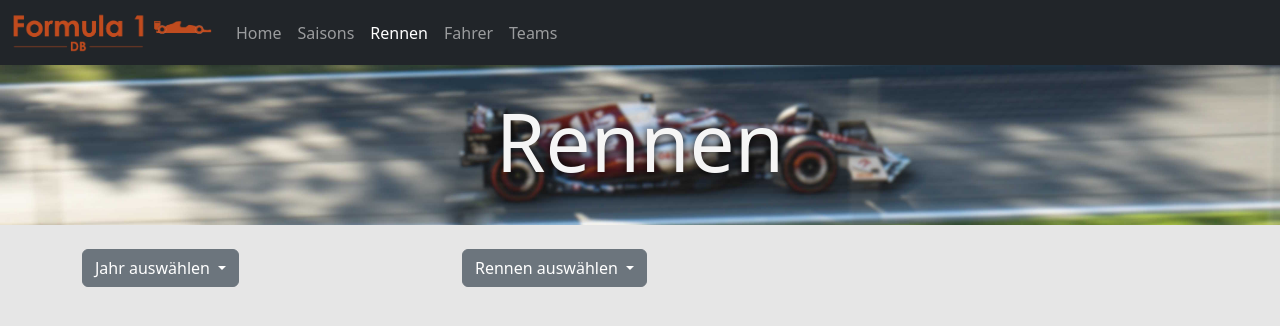
After one commit to nicilandtwing/DA_Cecilio_Landtwing, a PHP site: page /race.php in a window 1280 px wide. The commit adds this page. Shown: the top 326 px of the page. Run offline with PHP 8.4, Linux system fonts and the light colour scheme; tables that the repository leaves empty or names only in its code hold one stand-in row (values such as "Sample post").

Commit message:
CF: Season-List, Season, race PHP's erstellt, selects bearbeitet

```diff
--- a/css/style.css
+++ b/css/style.css
@@ -1,9 +1,17 @@
 body{
-    background-color: aqua;
+    background-color: rgb(230, 230, 230)!important;
 }
 
 #welcome-image{
     background-image: url("../images/background_blur.jpg");
+    background-repeat: no-repeat;
+    background-size: cover;
+    background-position: center;
+    height: 20vh;
+}
+
+#seasons-image{
+    background-image: url("../images/seasons_blur.jpg");
     background-repeat: no-repeat;
     background-size: cover;
     background-position: center;
@@ -15,6 +23,12 @@ body{
     text-shadow: 0px 0px 10px black;
 }
 
+#subpage-text{
+    color: whitesmoke;
+    text-shadow: 0px 0px 10px black;
+    font-size: 10vh;
+}
+
 #welcome-text-logo{
     height: 7vh;
 }
@@ -22,3 +36,12 @@ body{
 .test-border{
     border: 2px dotted red;
 }
+
+#last-race-current-scores{
+    padding-top: 5vh;
+}
+
+a.custom-link{
+    color: black!important;
+    font-weight: bold;
+}
--- /dev/null
+++ b/race.php
@@ -0,0 +1,140 @@
+<!doctype html>
+<html lang="de">
+  <head>
+    <meta charset="utf-8">
+    <meta name="viewport" content="width=device-width, initial-scale=1">
+    <title>Formula 1 DB - Rennen</title>
+    <link href="css/style.css" rel="stylesheet">
+    <link href="https://cdn.jsdelivr.net/npm/bootstrap@5.2.3/dist/css/bootstrap.min.css" rel="stylesheet" integrity="sha384-rbsA2VBKQhggwzxH7pPCaAqO46MgnOM80zW1RWuH61DGLwZJEdK2Kadq2F9CUG65" crossorigin="anonymous">
+    <?php
+                require_once "php/config.php";
+    ?>
+  </head>
+  <body>
+    <nav class="navbar navbar-dark bg-dark navbar-expand-md">
+        <div class="container-fluid">
+          <a class="navbar-brand" href="#">
+            <img src="images/Logo.png" alt="Formula 1 DB Logo" width="200px"/>
+          </a>
+          <button class="navbar-toggler" type="button" data-bs-toggle="collapse" data-bs-target="#navbarSupportedContent" aria-controls="navbarSupportedContent" aria-expanded="false" aria-label="Toggle navigation">
+            <span class="navbar-toggler-icon"></span>
+          </button>
+          <div class="collapse navbar-collapse" id="navbarSupportedContent">
+            <ul class="navbar-nav me-auto mb-2 mb-lg-0">
+              <li class="nav-item">
+                <a class="nav-link" href="index.php">Home</a>
+              </li>
+              <li class="nav-item">
+              <a class="nav-link" href="season-list.php">Saisons</a>
+              </li>
+              <li class="nav-item">
+                <a class="nav-link active" aria-current="page" href="race.php">Rennen</a>
+              </li>
+              <li class="nav-item">
+                <a class="nav-link" href="#">Fahrer</a>
+              </li>
+              <li class="nav-item">
+                <a class="nav-link" href="#">Teams</a>
+              </li>
+            </ul>
+          </div>
+        </div>
+      </nav>
+
+      <!-- Rennen-Banner -->
+    <section id="seasons-image" class="d-flex flex-column justify-content-center align-items-center container-fluid">
+      <h1 id="subpage-text">Rennen</h1>
+    </section>
+<br>
+
+    <section id="race-selection" class="container">
+      <div class="row">
+        <div class="col-4">
+          <div class="dropdown">
+            <button class="btn btn-secondary dropdown-toggle" type="button" data-bs-toggle="dropdown" aria-expanded="false">
+             <?php
+             if (isset($_GET['year'])) {
+              // Die Variable ist in der URL vorhanden
+              $year = $_GET['year'];
+              if (empty($year)){
+                echo "Jahr auswählen";
+              }else{
+              echo "$year";
+              }
+          } else {
+              // Die Variable fehlt in der URL
+              echo "Jahr auswählen";
+          };
+
+             ?>
+            </button>
+            <ul class="dropdown-menu">
+              <?php
+                $years_sql = "SELECT DISTINCT year FROM races ORDER BY year DESC;";
+                $years_result = mysqli_query($link, $years_sql);
+                if(mysqli_num_rows($years_result) > 0){
+                  while($years_row = mysqli_fetch_array($years_result)){
+                    echo "<li><a class='dropdown-item' href='race.php?year=" . $years_row['year'] . "'>" . $years_row['year'] . "</a></li>";
+                  };
+                };
+
+              ?>
+            </ul>
+          </div>
+        </div>
+        <div class="col-4">
+          <div class="dropdown">
+            <button class="btn btn-secondary dropdown-toggle" type="button" data-bs-toggle="dropdown" aria-expanded="false">
+            <?php
+               if (isset($_GET['raceid'])) {
+                // Die Variable ist in der URL vorhanden
+                $raceid = $_GET['raceid'];
+                if (empty($raceid)){
+                  echo "Rennen auswählen";
+                }else{
+                $racename_sql = "SELECT name FROM races WHERE raceid = $raceid;";
+                $racename_result = mysqli_query($link, $racename_sql);
+                if(mysqli_num_rows($racename_result) > 0){
+                  $racename_row = mysqli_fetch_array($racename_result);
+                    echo $racename_row['name'];
+
+                }
+
+                }
+            } else {
+                // Die Variable fehlt in der URL
+                echo "Rennen auswählen";
+            };
+
+               ?>
+            </button>
+            <ul class="dropdown-menu">
+              <?php
+              if (empty($year)){
+                echo "<li>Kein Jahr ausgewählt!</li>";
+              }else{
+                $race_sql = "SELECT raceid, name FROM races WHERE year = $year ORDER BY raceid ASC;";
+                $race_result = mysqli_query($link, $race_sql);
+                if(mysqli_num_rows($race_result) > 0){
+                  while($race_row = mysqli_fetch_array($race_result)){
+                    echo "<li><a class='dropdown-item' href='race.php?year=$year&raceid=" . $race_row['raceid'] . "'>" . $race_row['name'] . "</a></li>";
+                  }
+                }
+              }
+
+              ?>
+            </ul>
+          </div>
+        </div>
+      </div>
+
+    </section>
+
+    <section id="race-details" class="container">
+
+
+    </section>
+
+    <script src="https://cdn.jsdelivr.net/npm/bootstrap@5.2.3/dist/js/bootstrap.bundle.min.js" integrity="sha384-kenU1KFdBIe4zVF0s0G1M5b4hcpxyD9F7jL+jjXkk+Q2h455rYXK/7HAuoJl+0I4" crossorigin="anonymous"></script>
+  </body>
+</html>
```
Also changed, not shown: index.php (+13 -13 lines), mystyles.css (deleted, +0 -12 lines), season-list.php (added, +94 -0 lines), season.php (added, +137 -0 lines), images/seasons_blur.jpg (added).
